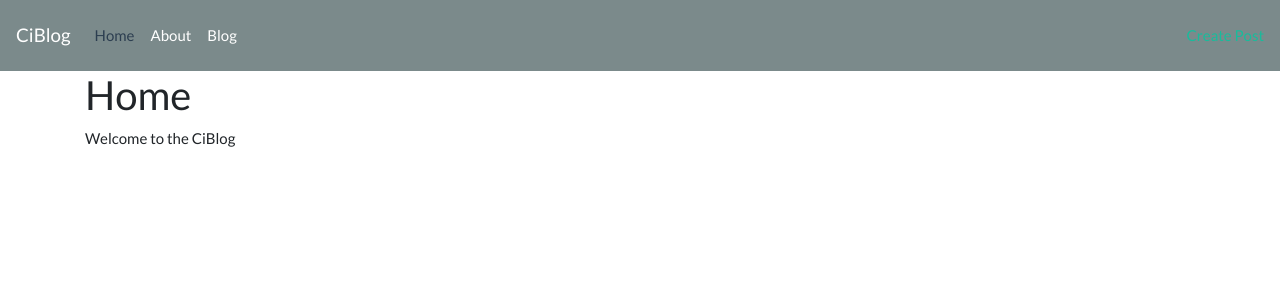
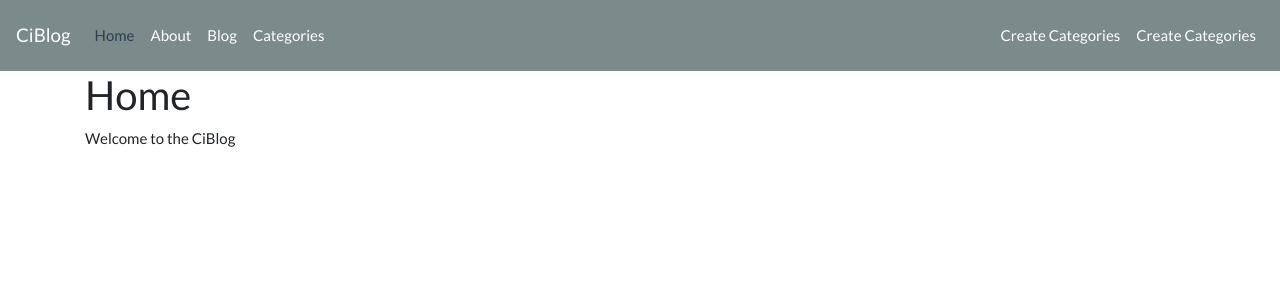
Before and after one commit to marceloscientist/ciBlog, a CodeIgniter app: page /ciblog/ in a window 1280 px wide. Shown: the top 300 px of the page. Run offline with CodeIgniter, Linux system fonts and the light colour scheme; some libraries are stand-ins or nearby versions.

Commit message:
creating categories fetching data

```diff
--- a/application/config/autoload.php
+++ b/application/config/autoload.php
@@ -132,4 +132,4 @@ $autoload['language'] = array();
 |
 |	$autoload['model'] = array('first_model' => 'first');
 */
-$autoload['model'] = array('post_model');
+$autoload['model'] = array('post_model', 'category_model');
--- a/application/config/routes.php
+++ b/application/config/routes.php
@@ -1,10 +1,18 @@
 <?php
 defined('BASEPATH') OR exit('No direct script access allowed');
+
 $route['posts/create'] = 'posts/create';
 $route['posts/update'] = 'posts/update';
 $route['posts/(:any)'] = 'posts/view/$1';
 $route['posts'] = 'posts/index';
+
 $route['default_controller'] = 'pages/view';
+
+$route['categories'] = 'categories/index';
+$route['categories/create'] = 'categories/create';
+
+
+
 $route['(:any)'] = 'pages/view/$1';
 $route['404_override'] = '';
 $route['translate_uri_dashes'] = FALSE;
--- /dev/null
+++ b/application/models/Category_model.php
@@ -0,0 +1,22 @@
+<?php
+    class Category_model extends CI_Model
+    {
+        public function __construct() {
+            $this->load->database();
+        }
+
+        public function create_category()
+        {
+            $data = array(
+                'name' => $this->input->post('name')
+            );
+
+            return $this->db->insert('categories',$data);
+        }
+
+        public function get_categories() {
+			$this->db->order_by('name');
+			$query = $this->db->get('categories');
+			return $query->result_array();
+		}
+    }
--- /dev/null
+++ b/application/views/categories/index.php
@@ -0,0 +1 @@
+<h2><?= $title ?></h2>
--- a/application/views/templates/header.php
+++ b/application/views/templates/header.php
@@ -25,10 +25,16 @@
       <li class="nav-item">
         <a class="nav-link" href="<?php echo base_url(); ?>posts/">Blog</a>
       </li>
+      <li class="nav-item">
+        <a class="nav-link" href="<?php echo base_url(); ?>categories/">Categories</a>
+      </li>
     </ul>
     <ul class="nav navbar-nav navbar-right">
-      <li>
-        <a href="<?php echo base_url(); ?>posts/create">Create Post</a>
+      <li class="nav-item">
+        <a class="nav-link" href="<?php echo base_url(); ?>posts/create">Create Categories</a>
+      </li>
+      <li class="nav-item">
+        <a class="nav-link" href="<?php echo base_url(); ?>categories/create">Create Categories</a>
       </li>
     </ul>
   </div>
```
Also changed, not shown: application/controllers/Categories.php (added, +30 -0 lines), application/views/categories/create.php (added, +10 -0 lines).
